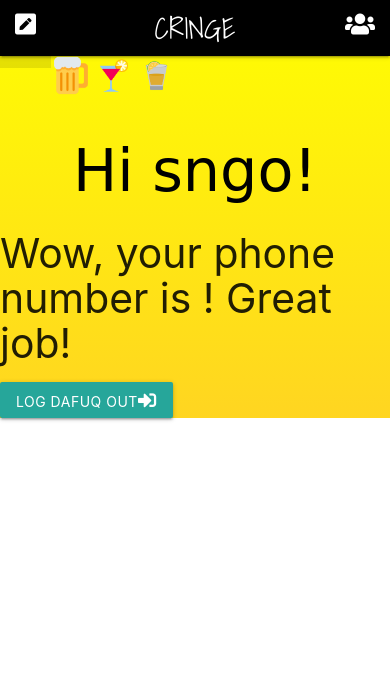
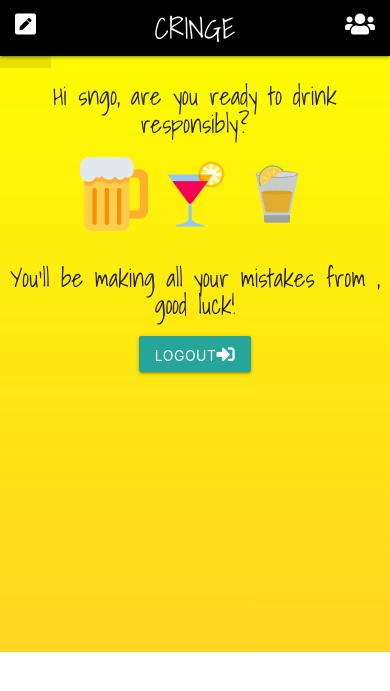
Before and after one commit to ElijaHHall/CRINGE, a Django app: page /users/home/ in a window 390 px wide. Shown: the top 691 px of the page. Run offline with Django 3.2, Linux system fonts and the light colour scheme; a user stored in the database is signed in; some libraries are stand-ins or nearby versions; some web fonts are replaced.

Commit message:
preparing for merge, icons on home page

```diff
--- a/static/app.js
+++ b/static/app.js
@@ -1,3 +1,5 @@
   $(document).ready(function(){
+
     $('.modal').modal();
+
   });
--- a/static/style.css
+++ b/static/style.css
@@ -3,9 +3,12 @@
     background-repeat: no-repeat;
 }
 
+main {
+    text-align: center;
+}
+
 main .drunk {
     width: 20%;
-    margin-left: 40%;
 }
 
 main .toast {
@@ -18,18 +21,20 @@
     border: 10px solid black;
     border-radius: 10px;
 }
-
-
 .splash-btn {
     text-align: center;
     margin: 20% auto;
-
 }
 
-h2,h1 {
+h2, h1 {
     color: black;
     text-align: center;
     font-family: 'Plaster', cursive;
+}
+
+h3 {
+    text-align: center;
+    font-family: 'Shadows Into Light', cursive;
 }
 
 nav .signUpNav {
@@ -131,7 +136,9 @@
 .iconPics {
     width: 10%;
 }
-
+.empty {
+    height: 20em;
+}
 /*  RESPONSIVE TABLET */
 @media screen and (max-width: 850px) {
     form p:nth-child(7) label {
@@ -160,10 +167,13 @@
     nav #signUpNav {
         margin-left: 80%;
     }
+    .iconPics {
+        width: 15%;
+    }
 }
 
 /*  RESPONSIVE PHONE */
-@media screen and (max-width: 415px) {
+@media screen and (max-width: 425px) {
     form p:nth-child(7) label {
         display: block;
         width: 100%;
@@ -194,7 +204,6 @@
 }
     main .drunk {
         width: 50%;
-        margin-left: 25%;
     }
 
     nav #loginNav {
@@ -204,4 +213,11 @@
     nav #signUpNav {
         margin-left: 75%;
     }
+
+    .iconPics {
+        width: 20%; */
+    }
+    h3 {
+        font-size: 25px;
+    }
 }
--- a/templates/home.html
+++ b/templates/home.html
@@ -19,15 +19,17 @@
 		  </ul>
 		</div>
 	</nav>
-	<img src="../../static/images/beericon.png" class="iconPics">
-	<img src="../../static/images/martini.png" class="iconPics">
-	<img src="../../static/images/shotglass.png" class="iconPics">
-	<h1>Hi {{ user.username }}!</h1>
 
-	<h3>Wow, your phone number is {{ user.phone }}! Great job!</h3>
+	<h3>Hi {{ user.username }}, are you ready to drink responsibly?</h3>
+	<div class="iconContainer">
+	<img src="../../static/images/beericon.png" class="iconPics" id="beerIcon">
+	<img src="../../static/images/martini.png" class="iconPics" id="martiniIcon">
+	<img src="../../static/images/shotglass.png" class="iconPics" id="shotglassIcon">
+	</div>
+	<h3>You'll be making all your mistakes from {{ user.phone }}, good luck!</h3>
 
 	<a href="{% url 'logout' %}">
-		<button class="btn waves-effect waves-light" type="submit" name="action">Log dafuq out<i class="fas fa-sign-in-alt"></i>
+		<button class="btn waves-effect waves-light logOutBtn" type="submit" name="action">Logout<i class="fas fa-sign-in-alt"></i>
   		</button>
   	</a>
 
@@ -48,7 +50,8 @@
 			<a href="#!" class="modal-close waves-effect waves-green btn-flat">Agree</a>
 		</div>
 	</div>
-
+<div class="empty">
+</div>
 	{% else %}
 		<p>You are not logged in</p>
 		<a href="{% url 'login' %}">login</a> |
```
Also changed, not shown: db.sqlite3.
